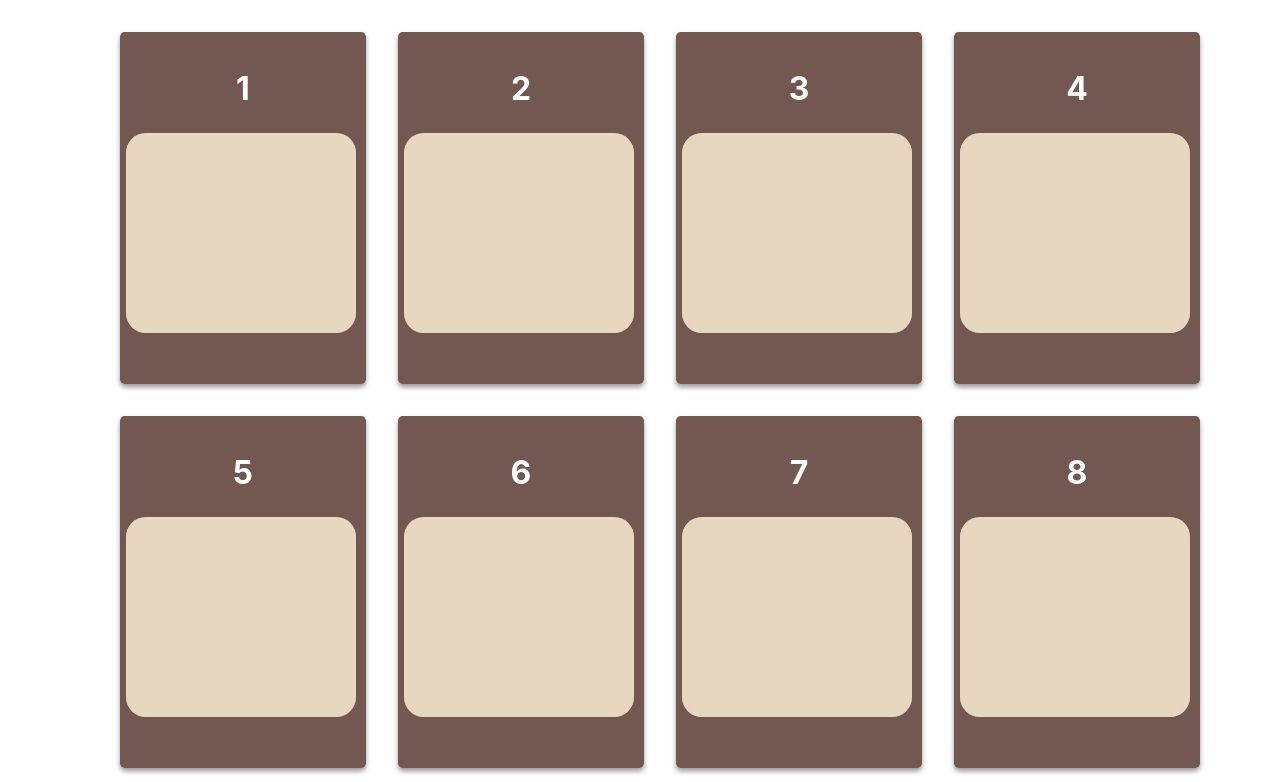
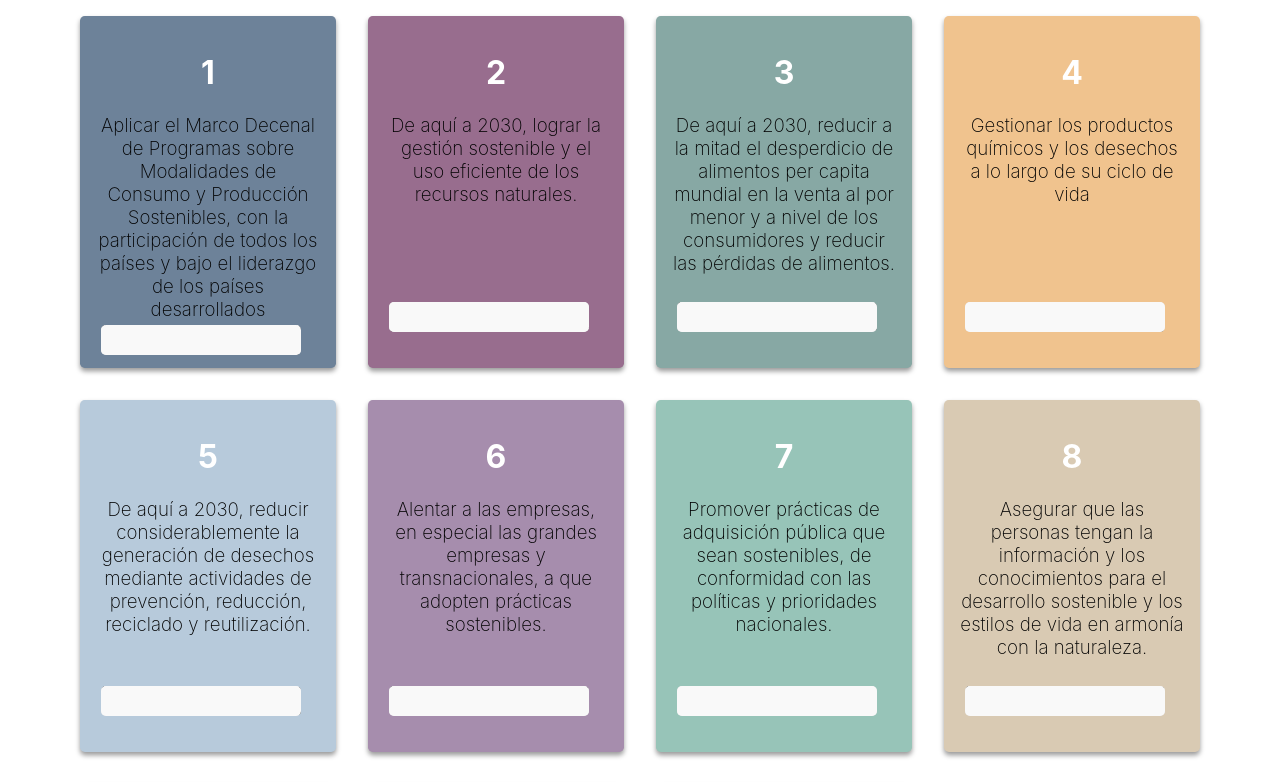
Before and after one commit to TatoBig/hackfest-2022, a Next.js app: page /goals in a window 1280 px wide. Shown: the top 782 px of the page. Built offline with nearby package versions, Linux system fonts and the light colour scheme.

Commit message:
Implementación, diseño y contenido de grid sobre los 12 objetivos

```diff
--- a/components/core/goals/Goals.module.scss
+++ b/components/core/goals/Goals.module.scss
@@ -11,12 +11,16 @@
 }
 
 .container {
-  max-width: 72rem;
-  padding: 1rem;
-  margin: 0 auto;
+
+  height: 100px;
+
 }
+.card {
+  /*ESTA ES LA CARTA QUE SE USA*/
+  display: flex;
+  flex-direction: column;
+  justify-content: space-between;
 
-.card {
   overflow: hidden;
   padding: 1rem;
   background: rgb(115, 87, 81);
@@ -24,28 +28,6 @@
   box-shadow: 0 0.2rem 0.3rem rgba(0, 0, 0, 0.4);
   color: #333;
 
-  &__img {
-    display: block;
-    width: calc(100% + 2rem);
-    height: 12rem;
-    border-bottom: 3px solid #9191e9;
-    margin: -1rem -1rem 0;
-    background: #9191e9;
-
-    img {
-      display: block;
-      width: 100%;
-      height: 100%;
-      object-fit: cover;
-    }
-  }
-
-  &__title {
-    margin-bottom: 0.5rem;
-    font-size: 1.2rem;
-    font-weight: 400;
-    line-height: 1.3;
-  }
 
   a {
     text-decoration: none;
@@ -55,4 +37,9 @@
     text-align:center;
     color: white;
   }
+  h3{
+    text-align:center;
+    font-weight: 200;
+    color: rgb(0, 0, 0);
+  }
 }
--- a/components/core/goals/Goals.tsx
+++ b/components/core/goals/Goals.tsx
@@ -1,60 +1,28 @@
 import styles from './Goals.module.scss'
 import GoalsCard from './GoalsCard'
-import styles2 from './Grid.module.scss'
 
-/*
+import React from 'react'
+
 type Props = {
-    color: string
+    color: string,
+    titulo: string,
+    contenido: string,
+    links: string
+    children: React.ReactNode;
 }
-*/
 
-const Goals = () => {
+const Goals = ({ color, titulo, contenido, links }: Props) => {
   return (
-    <div className={styles.container}>
-        <ul className={styles2.gallery}>
-          <li className={styles.card}>
-            <h1>1</h1>
-            <GoalsCard titulo="Modalidades de Consumo" contenido="Aplicar el Marco Decenal de Programas sobre Modalidades de Consumo"></GoalsCard>
-          </li>
-          <li className={styles.card}>
-            <h1>2</h1>
-            <GoalsCard titulo="Sostenibilidad" contenido="De aquí a 2030, lograr la gestión sostenible y el uso eficiente de los recursos naturales"></GoalsCard>
-          </li>
-          <li className={styles.card}>
-            <h1>3</h1>
-            <GoalsCard titulo="Alimentos" contenido=" De aquí a 2030, reducir a la mitad el desperdicio de alimentos per capita mundial"></GoalsCard>
-          </li>
-          <li className={styles.card}>
-            <h1>4</h1>
-            <GoalsCard titulo="Químicos" contenido="gestionar los productos químicos y los desechos a lo largo de su ciclo de vida"></GoalsCard>
-          </li>
-          <li className={styles.card}>
-            <h1>5</h1>
-            <GoalsCard titulo="Desechos" contenido="2030, reducir considerablemente la generación de desechos mediante actividades de prevención"></GoalsCard>
-          </li>
-          <li className={styles.card}>
-            <h1>6</h1>
-            <GoalsCard titulo="Sostenibilidad" contenido="Alentar a las empresas a que adopten prácticas sostenibles"></GoalsCard>
-          </li>
-          <li className={styles.card}>
-            <h1>7</h1>
-            <GoalsCard titulo="Consumo" contenido="Promover prácticas de adquisición pública que sean sostenibles"></GoalsCard>
-          </li>
-          <li className={styles.card}>
-            <h1>8</h1>
-            <GoalsCard titulo="Informar" contenido="Que las personas  tengan la información y los conocimientos para el desarrollo sostenible"></GoalsCard>
-          </li>
-          <li className={styles.card}>
-            <h1>9</h1>
-            <GoalsCard titulo="Desarrollo" contenido="Ayudar a los países en desarrollo a fortalecer su capacidad científica"></GoalsCard>
-          </li>
-          <li className={styles.card}>
-            <h1>10</h1>
-            <GoalsCard titulo="Control" contenido="Elaborar y aplicar instrumentos para vigilar los efectos en el desarrollo sostenible"></GoalsCard>
-          </li>
-        </ul>
+    <div style={{ backgroundColor: color }} className={styles.card}>
+      <div>
+      <h1>{titulo}</h1>
+      <h3>{contenido}</h3>
+      </div>
+      <div>
+      <GoalsCard l={links}></GoalsCard>
+      </div>
     </div>
+
   )
 }
-
 export default Goals
--- a/components/core/goals/GoalsCard.module.scss
+++ b/components/core/goals/GoalsCard.module.scss
@@ -1,14 +1,14 @@
 .container {
-  margin-top: 125px;
-  margin-bottom: 100px;
+  margin-bottom: 5px;
   margin-right: 240px;
   margin-left: 105px;
   transform: translate(-50%, -50%);
-  height: 200px;
-  width: 230px;
-  background: rgb(167, 138, 127);
+  height: 30px;
+  width: 200px;
+  background: rgb(221, 221, 221);
   overflow: hidden;
-  border-radius: 20px;
+  border-radius: 5px;
+  padding-right: 100px;
   cursor: pointer;
 }
 
@@ -18,17 +18,10 @@
   transform: translatey(-50%);
   text-align: justify;
   color: black;
-  padding: 40px;
   font-family: "Merriweather", serif;
-
-  h1 {
-    font-weight: 400;
-    text-align: center;
-  }
 
   h3 {
     font-weight: 200;
-    text-align: center;
   }
 }
 
@@ -37,7 +30,7 @@
   content: "";
   height: 100%;
   width: 50%;
-  background: rgb(231, 215, 193);
+  background: rgb(249, 249, 249);
   background-position: 100px;
   background-repeat: no-repeat;
   transition: 1s;
@@ -49,7 +42,7 @@
   height: 100%;
   width: 50%;
   right: 0;
-  background: rgb(231, 215, 193);
+  background: rgb(249, 249, 249);
   background-position: -200px;
   background-repeat: no-repeat;
   transition: 1s;
--- a/components/core/goals/GoalsCard.tsx
+++ b/components/core/goals/GoalsCard.tsx
@@ -1,16 +1,14 @@
 import styles from './GoalsCard.module.scss'
 
 type Props = {
-    titulo: string,
-    contenido: string
+    l: string
 }
 
-const GoalsCard = ({ titulo, contenido }: Props) => {
+const GoalsCard = ({ l }: Props) => {
   return (
   <div className={styles.container}>
     <div className={styles.content}>
-        <h1>{titulo}</h1>
-        <h3>{contenido}</h3>
+        <h3>{l}</h3>
     </div>
     <div className={styles.flap}></div>
   </div>
--- a/components/core/goals/Grid.module.scss
+++ b/components/core/goals/Grid.module.scss
@@ -1,11 +1,17 @@
+
+.container {
+  max-width: 72rem;
+  padding: 1rem;
+  margin: 0 auto;
+}
 
 .goals {
     margin: 0;
-    background: rgb(105, 71, 6);
-    color: white;
+    background: rgb(6, 105, 19);
+    color: rgb(255, 255, 255);
     padding: 0.25rem 0rem;
-    width: 100vw;
-    height: 220px;
+    width: 230px;
+    height: 200px;
 
     &:hover {
       background: #222;
--- a/pages/goals.tsx
+++ b/pages/goals.tsx
@@ -1,9 +1,33 @@
 import Goals from 'components/core/goals'
+import styles from 'components/core/goals/Grid.module.scss'
 
 const goals = () => {
   return (
-    <div>
-       <Goals/>
+    <div className={styles.container} style={{ backgroundColor: '#FFFFFF' }}>
+      <div className={styles.gallery}>
+       <Goals color = '#6D8299' titulo="1" contenido="Aplicar el Marco Decenal de Programas sobre Modalidades de Consumo y Producción Sostenibles, con la participación de todos los países y bajo el liderazgo de los países desarrollados" links="https://www.oneplanetnetwork.org/sites/default/files/10yfp-general-brochure-es.pdf" >
+       </Goals>
+       <Goals color = '#986D8E' titulo="2" contenido="De aquí a 2030, lograr la gestión sostenible y el uso eficiente de los recursos naturales." links="https://www.ceupe.com/blog/que-es-la-gestion-de-los-recursos-naturales.html#:~:text=La%20gesti%C3%B3n%20ambiental%20sostenible%20es,sin%20desechos)%2C%20lo%20que%20permite" >
+       </Goals>
+       <Goals color = '#87A8A4' titulo="3" contenido="De aquí a 2030, reducir a la mitad el desperdicio de alimentos per capita mundial en la venta al por menor y a nivel de los consumidores y reducir las pérdidas de alimentos." links="https://www.unep.org/es/resources/informe/indice-de-desperdicio-de-alimentos-2021" >
+       </Goals>
+       <Goals color = '#F0C38E' titulo="4" contenido="Gestionar los productos químicos y los desechos a lo largo de su ciclo de vida              " links="https://www.ffem.fr/es/gestion-ecologicamente-racional-de-productos-quimicos-y-de-residuos-peligrosos" >
+       </Goals>
+       <Goals color = '#B7CADB' titulo="5" contenido="De aquí a 2030, reducir considerablemente la generación de desechos mediante actividades de prevención, reducción, reciclado y reutilización." links="https://twenergy.com/ecologia-y-reciclaje/regla-de-las-5-r/" >
+       </Goals>
+       <Goals color = '#A68DAD' titulo="6" contenido="Alentar a las empresas, en especial las grandes empresas y transnacionales, a que adopten prácticas sostenibles." links="https://pactoglobal.com.gt/global_news/empresas-y-organizaciones-ante-el-ods-12/" >
+       </Goals>
+       <Goals color = '#97C4B8' titulo="7" contenido="Promover prácticas de adquisición pública que sean sostenibles, de conformidad con las políticas y prioridades nacionales." links="http://los17ods.org/los-17-objetivos-para-2030/consumo/" >
+       </Goals>
+       <Goals color = '#D9CAB3' titulo="8" contenido="Asegurar que las personas  tengan la información y los conocimientos para el desarrollo sostenible y los estilos de vida en armonía con la naturaleza." links="https://sdg.humanrights.dk/es/targets2?target=12.8" >
+       </Goals>
+       <Goals color = '#E6B2C6' titulo="9" contenido="Ayudar a los países en desarrollo a fortalecer su capacidad científica y tecnológica para avanzar hacia modalidades de consumo y producción más sostenibles." links="https://www.un.org/es/our-work/support-sustainable-development-and-climate-action" >
+       </Goals>
+       <Goals color = '#C2B0C9' titulo="10" contenido="Elaborar y aplicar instrumentos para vigilar los efectos en el desarrollo y turismo sostenible que cree puestos de trabajo y promueva la cultura y los productos locales." links="https://www.aprendedeturismo.org/el-turismo-y-los-objetivos-de-desarrollo-sostenible-de-naciones-unidas/" >
+       </Goals>
+       <Goals color = '#B5CDA3' titulo="11" contenido="Racionalizar los subsidios ineficientes a los combustibles fósiles que fomentan el consumo antieconómico eliminando las distorsiones del mercado." links="https://www.unep.org/es/noticias-y-reportajes/reportajes/se-acaba-el-tiempo-de-los-subsidios-los-combustibles-fosiles" >
+       </Goals>
+      </div>
     </div>
   )
 }
```
